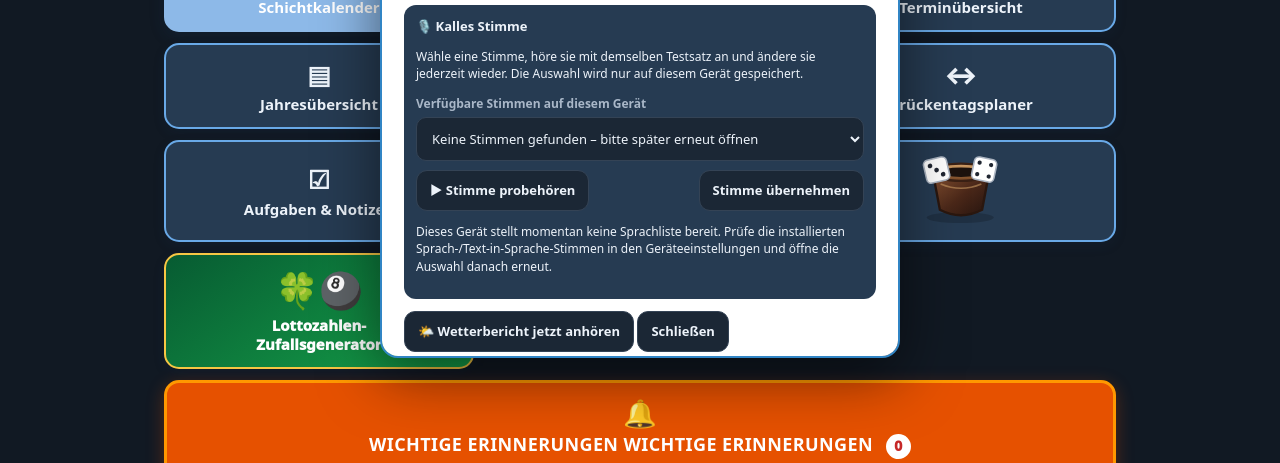
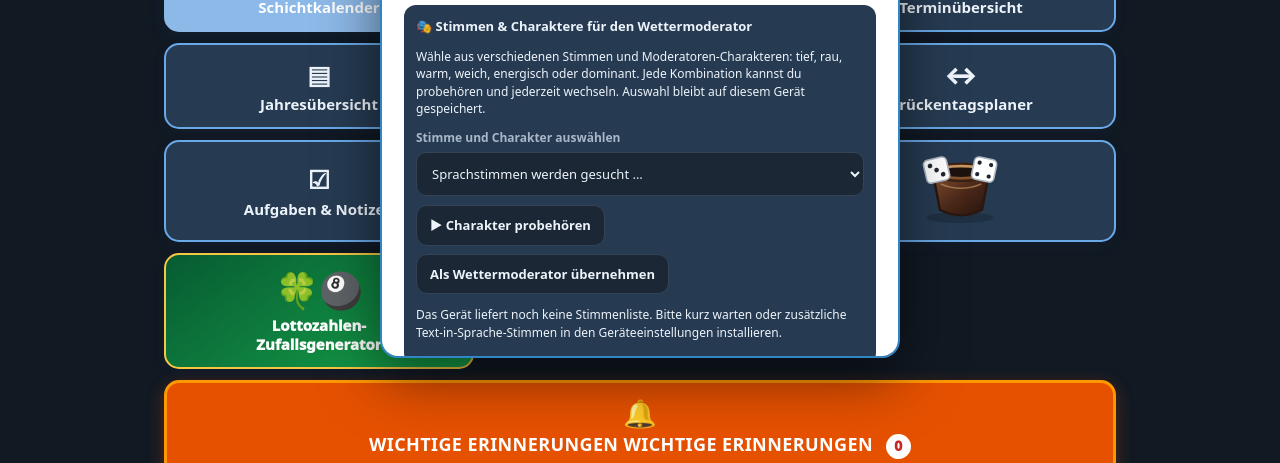
Before and after one commit to manfredheveling/Nordland-Schichtplan, a plain HTML site: page index.html in a window 1280 px wide. Shown: the part 370-833 px from the top of the page. Drawn offline with Linux system fonts and the light colour scheme.

Commit message:
Add files via upload

```diff
--- a/index.html
+++ b/index.html
@@ -387,11 +387,11 @@ body.reminder-alert-open{animation:reminderScreenGlow 1.3s ease-in-out infinite
     <p class="small" id="weatherOffHint">Wenn du die Ansagen ausschaltest, erhältst du auch bei Wetterveränderungen keine gesprochenen Hinweise.</p>
     <p class="small" id="weatherQuietHint">Ruhezeit: 22:00 bis 07:00 Uhr. In dieser Zeit wird nichts gesprochen.</p>
     <div class="notice" style="margin:12px 0;padding:12px">
-     <strong>🎙️ Kalles Stimme</strong>
-     <p class="small" id="kalleVoiceHelp">Wähle eine Stimme, höre sie mit demselben Testsatz an und ändere sie jederzeit wieder. Die Auswahl wird nur auf diesem Gerät gespeichert.</p>
-     <div class="field"><label for="kalleVoiceSelect">Verfügbare Stimmen auf diesem Gerät</label><select id="kalleVoiceSelect"><option value="">Stimmen werden gesucht …</option></select></div>
-     <div class="row" style="gap:8px;flex-wrap:wrap"><button type="button" id="kalleVoicePreview">▶ Stimme probehören</button><button type="button" id="kalleVoiceSave">Stimme übernehmen</button></div>
-     <p class="small" id="kalleVoiceStatus" aria-live="polite">Bitte Stimme auswählen und probehören. Die Stimme kann je nach Gerät unterschiedlich klingen.</p>
+     <strong>🎭 Stimmen &amp; Charaktere für den Wettermoderator</strong>
+     <p class="small" id="kalleVoiceHelp">Wähle aus verschiedenen Stimmen und Moderatoren-Charakteren: tief, rau, warm, weich, energisch oder dominant. Jede Kombination kannst du probehören und jederzeit wechseln. Auswahl bleibt auf diesem Gerät gespeichert.</p>
+     <div class="field"><label for="kalleVoiceSelect">Stimme und Charakter auswählen</label><select id="kalleVoiceSelect"><option value="">Stimmen werden gesucht …</option></select></div>
+     <div class="row" style="gap:8px;flex-wrap:wrap"><button type="button" id="kalleVoicePreview">▶ Charakter probehören</button><button type="button" id="kalleVoiceSave">Als Wettermoderator übernehmen</button></div>
+     <p class="small" id="kalleVoiceStatus" aria-live="polite">Die Charaktere verändern Klangfarbe, Tonhöhe und Tempo der installierten Stimme. Echte zusätzliche Grundstimmen müssen auf dem Gerät verfügbar sein.</p>
     </div>
     <button type="button" id="weatherPlayNow">🌤️ Wetterbericht jetzt anhören</button>
     <button type="button" id="weatherSettingsClose">Schließen</button>
@@ -1288,13 +1288,48 @@ function weatherSpeechText(data,condition,changed){
  return `${kalleLead}${lead}${joke} ${detail}${currentLanguage==='de'?' Und denkt dran: Wetter ist das, was draußen passiert, während wir drinnen darüber meckern. Euer Kalle Krawallo verabschiedet sich – bleibt trocken, soweit das heute noch möglich ist!':''}`;
 }
 const KALLE_VOICE_KEY='nordlandKalleVoiceURI';
-const KALLE_TEST_TEXT="Tach zusammen! Hier spricht Kalle Krawallo. Ich sach mal so: Wenn Petrus heute wieder Mist baut, dann kriegt der von mir höchstpersönlich eine Abmahnung wegen schlechtem Wettermanagement!";
+const KALLE_TEST_TEXT="Tach zusammen! Hier spricht euer Wettermoderator. Ich sach mal so: Wenn Petrus heute wieder Mist baut, dann kriegt der von mir höchstpersönlich eine Abmahnung wegen schlechtem Wettermanagement!";
+const KALLE_CHARACTERS=[
+ {id:'brumm',name:'Bruno Brummbär – tief & gemütlich',rate:.86,pitch:.62},
+ {id:'krawall',name:'Kalle Krawallo – rau & frech',rate:1.02,pitch:.78},
+ {id:'boss',name:'Boss Bernd – dominant & bestimmt',rate:.91,pitch:.72},
+ {id:'samthut',name:'Samtstimme Sven – weich & warm',rate:.88,pitch:1.12},
+ {id:'flink',name:'Fiete Flitz – flott & energiegeladen',rate:1.13,pitch:1.12},
+ {id:'trocken',name:' trocken-komischer Theo – ruhig & ironisch',rate:.94,pitch:.96},
+ {id:'sonnenschein',name:'Sunny – freundlich & hell',rate:1.02,pitch:1.28},
+ {id:'nacht',name:'Nachtwächter Norbert – dunkel & langsam',rate:.82,pitch:.68}
+];
 function kalleVoices(){try{return window.speechSynthesis.getVoices()||[]}catch(e){return []}}
 function kalleVoiceLabel(v){return `${v.name} (${v.lang||'Sprache unbekannt'})${v.default?' · Standard':''}`}
-function kallePopulateVoices(){const sel=$('kalleVoiceSelect');if(!sel)return;const voices=kalleVoices(),saved=localStorage.getItem(KALLE_VOICE_KEY)||'';sel.innerHTML='';if(!voices.length){const o=document.createElement('option');o.value='';o.textContent='Keine Stimmen gefunden – bitte später erneut öffnen';sel.appendChild(o);weatherUIMessage('kalleVoiceStatus','Dieses Gerät stellt momentan keine Sprachliste bereit. Prüfe die installierten Sprach-/Text-in-Sprache-Stimmen in den Geräteeinstellungen und öffne die Auswahl danach erneut.');return}voices.sort((a,b)=>{const ag=(a.lang||'').toLowerCase().startsWith('de')?0:1,bg=(b.lang||'').toLowerCase().startsWith('de')?0:1;return ag-bg||a.name.localeCompare(b.name)});voices.forEach(v=>{const o=document.createElement('option');o.value=v.voiceURI;o.textContent=kalleVoiceLabel(v);sel.appendChild(o)});if(saved&&voices.some(v=>v.voiceURI===saved))sel.value=saved;else{const german=voices.find(v=>(v.lang||'').toLowerCase().startsWith('de'));if(german)sel.value=german.voiceURI}weatherUIMessage('kalleVoiceStatus',saved?'Gespeicherte Stimme ist ausgewählt. Du kannst sie jederzeit wechseln.':'Bitte probiere die Stimmen aus und übernimm deine bevorzugte Stimme. Eine männliche Stimme lässt sich am zuverlässigsten durch Probehören erkennen.')}
-function kalleSpeak(text,preview=false){if(!('speechSynthesis'in window)||!('SpeechSynthesisUtterance'in window))return false;try{const voices=kalleVoices(),uri=localStorage.getItem(KALLE_VOICE_KEY)||$('kalleVoiceSelect')?.value||'',voice=voices.find(v=>v.voiceURI===uri)||voices.find(v=>(v.lang||'').toLowerCase().startsWith((({de:'de',en:'en',fr:'fr',pl:'pl',tr:'tr',nl:'nl',ro:'ro',hr:'hr',bs:'bs',sr:'sr',uk:'uk',ru:'ru'})[currentLanguage]||'de')))||voices[0];window.speechSynthesis.cancel();const u=new SpeechSynthesisUtterance(text);u.lang=voice?.lang||'de-DE';u.rate=.94;u.pitch=.92;if(voice)u.voice=voice;window.speechSynthesis.speak(u);return true}catch(e){return false}}
+function kalleParseChoice(value){if(!value)return null;let parts=value.split('::');return {voiceURI:parts[0],character:parts[1]||'krawall'}}
+function kallePopulateVoices(){
+ const sel=$('kalleVoiceSelect');if(!sel)return;
+ const voices=kalleVoices(),saved=kalleParseChoice(localStorage.getItem(KALLE_VOICE_KEY)||''),previous=kalleParseChoice(sel.value);
+ sel.innerHTML='';
+ if(!voices.length){const o=document.createElement('option');o.value='';o.textContent='Sprachstimmen werden gesucht …';sel.appendChild(o);weatherUIMessage('kalleVoiceStatus','Das Gerät liefert noch keine Stimmenliste. Bitte kurz warten oder zusätzliche Text-in-Sprache-Stimmen in den Geräteeinstellungen installieren.');return}
+ const groups=[['🇩🇪 DEUTSCHE STIMMEN – verschiedene Charaktere',voices.filter(v=>(v.lang||'').toLowerCase().startsWith('de'))],['🌍 ANDERE SPRACHEN – verschiedene Charaktere',voices.filter(v=>!(v.lang||'').toLowerCase().startsWith('de'))]];
+ let firstGerman='';
+ groups.forEach(([label,list])=>{if(!list.length)return;const group=document.createElement('optgroup');group.label=`${label} (${list.length} Grundstimme${list.length===1?'':'n'})`;list.sort((a,b)=>a.name.localeCompare(b.name)).forEach(v=>{KALLE_CHARACTERS.forEach(c=>{const o=document.createElement('option');o.value=v.voiceURI+'::'+c.id;o.textContent=`${c.name} · ${kalleVoiceLabel(v)}`;group.appendChild(o);if(!firstGerman&&label.startsWith('🇩🇪'))firstGerman=o.value})});sel.appendChild(group)});
+ const exists=value=>value&&Array.from(sel.options).some(o=>o.value===value);
+ const preferred=[saved&&saved.voiceURI+'::'+saved.character,previous&&previous.voiceURI+'::'+previous.character].find(exists);
+ if(preferred)sel.value=preferred;else if(firstGerman)sel.value=firstGerman;else if(sel.options.length)sel.selectedIndex=0;
+ const germanCount=groups[0][1].length;
+ weatherUIMessage('kalleVoiceStatus',germanCount?`${germanCount} deutsche Grundstimme(n) gefunden. Daraus entstehen ${germanCount*KALLE_CHARACTERS.length} auswählbare Moderator-Charaktere mit unterschiedlicher Tonhöhe und Sprechweise. Weitere echte Stimmen kannst du über die Geräteeinstellungen hinzufügen.`:'Keine deutsche Grundstimme gefunden. Installiere deutsche Text-in-Sprache-Stimmen. Andere Sprachen werden separat angeboten.');
+}
+function kalleSpeak(text,preview=false,choiceValue=null){if(!('speechSynthesis'in window)||!('SpeechSynthesisUtterance'in window))return false;try{
+ const voices=kalleVoices(),choice=kalleParseChoice(choiceValue!==null?choiceValue:(localStorage.getItem(KALLE_VOICE_KEY)||$('kalleVoiceSelect')?.value||''));
+ let voice=choice&&voices.find(v=>v.voiceURI===choice.voiceURI);if(!voice){voice=voices.find(v=>(v.lang||'').toLowerCase().startsWith('de'))||voices[0]||null}
+ if(!voice)return false;
+ const character=KALLE_CHARACTERS.find(c=>c.id===(choice?.character||'krawall'))||KALLE_CHARACTERS[1];
+ if((currentLanguage||'de')==='de'&&!(voice.lang||'').toLowerCase().startsWith('de')){weatherUIMessage('kalleVoiceStatus','Für einen deutschen Wetterbericht bitte eine Kombination aus „Deutsche Stimmen“ auswählen.');return false}
+ window.speechSynthesis.cancel();const u=new SpeechSynthesisUtterance(text);u.lang=voice.lang||'de-DE';u.rate=character.rate;u.pitch=character.pitch;u.voice=voice;window.speechSynthesis.speak(u);return true
+ }catch(e){return false}}
 function weatherSpeak(text){return kalleSpeak(text)}
-function initKalleVoice(){const sel=$('kalleVoiceSelect');if(!sel)return;kallePopulateVoices();if(window.speechSynthesis){window.speechSynthesis.onvoiceschanged=()=>kallePopulateVoices()}$('kalleVoicePreview').onclick=()=>{if(!sel.value){kallePopulateVoices();weatherUIMessage('kalleVoiceStatus','Noch keine Stimme ausgewählt. Bitte warten, bis die Geräteliste geladen ist.');return}if(kalleSpeak(KALLE_TEST_TEXT,true))weatherUIMessage('kalleVoiceStatus','Probe läuft. Wenn dir die Stimme gefällt, tippe auf „Stimme übernehmen“.')};$('kalleVoiceSave').onclick=()=>{if(!sel.value){weatherUIMessage('kalleVoiceStatus','Bitte zuerst eine Stimme auswählen.');return}localStorage.setItem(KALLE_VOICE_KEY,sel.value);weatherUIMessage('kalleVoiceStatus','Gespeichert! Kalle verwendet ab jetzt diese Stimme. Du kannst sie hier jederzeit wieder ändern.');kalleSpeak(KALLE_TEST_TEXT,true)};sel.onchange=()=>weatherUIMessage('kalleVoiceStatus','Neue Stimme ausgewählt. Tippe auf „Stimme probehören“, bevor du sie übernimmst.')}
+function initKalleVoice(){const sel=$('kalleVoiceSelect');if(!sel)return;kallePopulateVoices();if(window.speechSynthesis){window.speechSynthesis.addEventListener?window.speechSynthesis.addEventListener('voiceschanged',kallePopulateVoices):window.speechSynthesis.onvoiceschanged=kallePopulateVoices}
+ $('kalleVoicePreview').onclick=()=>{const chosen=sel.value;if(!chosen){kallePopulateVoices();weatherUIMessage('kalleVoiceStatus','Bitte zuerst einen Charakter auswählen.');return}if(kalleSpeak(KALLE_TEST_TEXT,true,chosen))weatherUIMessage('kalleVoiceStatus','Probehören gestartet: genau die ausgewählte Stimme mit dem gewählten Charakter.');};
+ $('kalleVoiceSave').onclick=()=>{const chosen=sel.value,choice=kalleParseChoice(chosen),voice=choice&&kalleVoices().find(v=>v.voiceURI===choice.voiceURI);if(!voice){weatherUIMessage('kalleVoiceStatus','Bitte zuerst eine verfügbare Kombination auswählen.');return}if((currentLanguage||'de')==='de'&&!(voice.lang||'').toLowerCase().startsWith('de')){weatherUIMessage('kalleVoiceStatus','Für Deutsch bitte eine Kombination aus „Deutsche Stimmen“ wählen.');return}localStorage.setItem(KALLE_VOICE_KEY,chosen);weatherUIMessage('kalleVoiceStatus','Gespeichert! Dieser Moderator-Charakter wird ab jetzt verwendet. Du kannst ihn jederzeit wechseln.');kalleSpeak(KALLE_TEST_TEXT,true,chosen)};
+ sel.onchange=()=>weatherUIMessage('kalleVoiceStatus','Ausgewählt: '+(sel.selectedOptions[0]?.textContent||'Charakter')+'. Jetzt probehören oder übernehmen.');
+}
 
 function weatherUIMessage(id,text){const el=$(id);if(el)el.textContent=text}
 function weatherPosition(){return new Promise((resolve,reject)=>{if(!navigator.geolocation)return reject(new Error('geo'));navigator.geolocation.getCurrentPosition(p=>resolve({lat:p.coords.latitude,lon:p.coords.longitude}),reject,{enableHighAccuracy:false,timeout:12000,maximumAge:900000})})}
```
